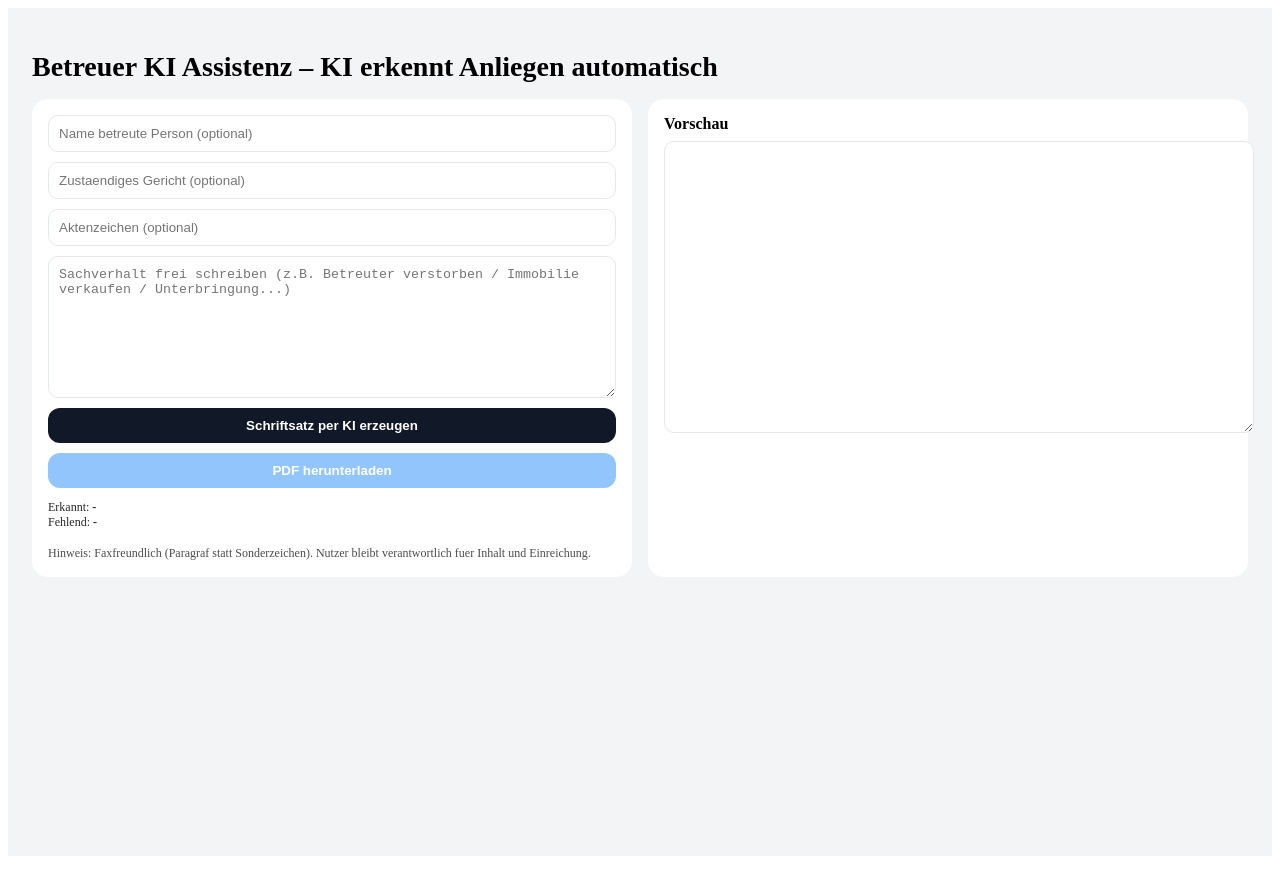
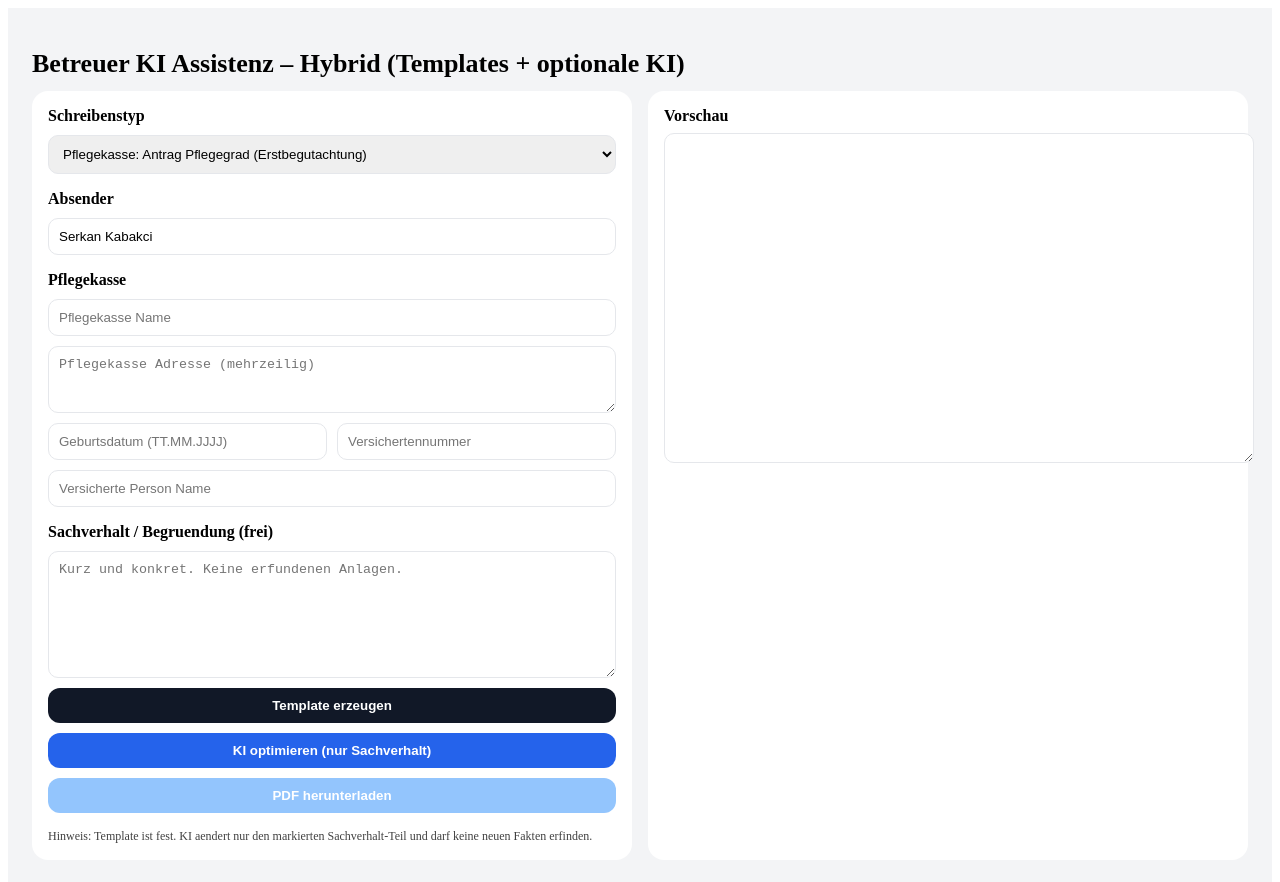
Before and after one commit to Diyo62/Betreuer-KI, a React (Vite) app: page / in a window 1280 px wide. Shown: the top 882 px of the page. Built offline with nearby package versions, Linux system fonts and the light colour scheme.

Commit message:
Refactor App component and update state management

```diff
--- a/src/App.jsx
+++ b/src/App.jsx
@@ -1,181 +1,394 @@
-import React, { useState } from "react";
+import React, { useMemo, useState } from "react";
 import { motion } from "framer-motion";
 import { jsPDF } from "jspdf";
 
+import { COURTS, getCourtById } from "./courts";
+import { TEMPLATES, getTemplateById, SACHVERHALT_START, SACHVERHALT_END } from "./templates";
+
 export default function App() {
-  const [name, setName] = useState("");
-  const [gericht, setGericht] = useState("");
+  // Common
+  const [templateId, setTemplateId] = useState(TEMPLATES[0]?.id || "");
+  const tpl = useMemo(() => getTemplateById(templateId), [templateId]);
+
+  const [betreuernName, setBetreuernName] = useState("Serkan Kabakci");
+
+  // Gericht
+  const [courtId, setCourtId] = useState(COURTS[0]?.id || "");
+  const [courtCustomName, setCourtCustomName] = useState("");
+  const [courtCustomAddress, setCourtCustomAddress] = useState("");
+
+  // Pflegekasse
+  const [kasseName, setKasseName] = useState("");
+  const [kasseAddress, setKasseAddress] = useState("");
+
+  // Betreute Person / Versicherte
+  const [betreuteName, setBetreuteName] = useState("");
+  const [betreuteGeb, setBetreuteGeb] = useState("");
   const [az, setAz] = useState("");
+
+  const [versName, setVersName] = useState("");
+  const [versGeb, setVersGeb] = useState("");
+  const [versNr, setVersNr] = useState("");
+
+  // Template-specific
+  const [fristBis, setFristBis] = useState("");
+  const [sterbeDatum, setSterbeDatum] = useState("");
+  const [bankName, setBankName] = useState("");
+  const [iban, setIban] = useState("");
+
+  // Text
   const [sachverhalt, setSachverhalt] = useState("");
+  const [output, setOutput] = useState("");
 
-  const [output, setOutput] = useState("");
-  const [loading, setLoading] = useState(false);
+  // KI
+  const [loadingKI, setLoadingKI] = useState(false);
 
-  const [caseType, setCaseType] = useState("");
-  const [missing, setMissing] = useState([]);
+  function resolveCourt() {
+    if (courtId === "custom") {
+      return {
+        name: courtCustomName || "[Gericht]",
+        address: courtCustomAddress || "[Adresse Gericht]",
+      };
+    }
+    const c = getCourtById(courtId);
+    return {
+      name: c?.name || "[Gericht]",
+      address: (c?.addressLines || ["[Adresse Gericht]"]).join("\n"),
+    };
+  }
 
-  const generate = async () => {
-    setLoading(true);
-    setOutput("");
-    setCaseType("");
-    setMissing([]);
+  const buildFields = () => {
+    const court = resolveCourt();
+    return {
+      betreuernName,
 
+      // Gericht
+      courtName: court.name,
+      courtAddress: court.address,
+      az,
+      betreuteName,
+      betreuteGeb,
+
+      // Pflegekasse
+      kasseName,
+      kasseAddress,
+      versName,
+      versGeb,
+      versNr,
+
+      // specifics
+      fristBis,
+      sterbeDatum,
+      bankName,
+      iban,
+
+      // free
+      sachverhalt,
+    };
+  };
+
+  const generateTemplate = () => {
+    const t = getTemplateById(templateId);
+    if (!t) return;
+
+    const fields = buildFields();
+    const draft = t.build(fields);
+    setOutput(draft);
+  };
+
+  const optimizeWithKI = async () => {
+    if (!output) {
+      alert("Bitte zuerst 'Template erzeugen' klicken.");
+      return;
+    }
+    setLoadingKI(true);
     try {
-      const r = await fetch("/api/draft", {
+      const r = await fetch("/api/polish", {
         method: "POST",
         headers: { "Content-Type": "application/json" },
-        body: JSON.stringify({ name, gericht, az, sachverhalt })
+        body: JSON.stringify({
+          draft: output,
+          startMarker: SACHVERHALT_START,
+          endMarker: SACHVERHALT_END,
+        }),
       });
-
       const data = await r.json();
       if (!r.ok) throw new Error(data?.error || "KI Fehler");
-
-      setCaseType(data.case_type || "");
-      setMissing(Array.isArray(data.missing_fields) ? data.missing_fields : []);
-      setOutput(data.text || "");
+      setOutput(data.draft || output);
     } catch (e) {
-      setOutput("FEHLER: " + (e?.message || String(e)));
+      alert(e?.message || String(e));
     } finally {
-      setLoading(false);
+      setLoadingKI(false);
     }
   };
 
   const downloadPDF = () => {
     const doc = new jsPDF({ unit: "pt", format: "a4" });
-
-    const text = output || "Bitte zuerst den Schriftsatz erzeugen.";
+    const text = output || "Bitte zuerst Template erzeugen.";
     const lines = doc.splitTextToSize(text, 500);
-
     doc.setFont("times", "normal");
     doc.setFontSize(11);
     doc.text(lines, 50, 70);
-
     doc.save("Schriftsatz.pdf");
   };
+
+  const showCourtFields = tpl?.target === "gericht";
+  const showKasseFields = tpl?.target === "pflegekasse";
 
   return (
     <div style={{ minHeight: "100vh", background: "#f3f4f6", padding: 24 }}>
       <motion.h1
-        style={{ fontSize: 28, fontWeight: 800, marginBottom: 16 }}
-        initial={{ opacity: 0, y: -10 }}
+        style={{ fontSize: 26, fontWeight: 800, marginBottom: 12 }}
+        initial={{ opacity: 0, y: -8 }}
         animate={{ opacity: 1, y: 0 }}
       >
-        Betreuer KI Assistenz – KI erkennt Anliegen automatisch
+        Betreuer KI Assistenz – Hybrid (Templates + optionale KI)
       </motion.h1>
 
       <div
         style={{
           display: "grid",
-          gridTemplateColumns: "repeat(auto-fit, minmax(340px, 1fr))",
-          gap: 16
+          gridTemplateColumns: "repeat(auto-fit, minmax(360px, 1fr))",
+          gap: 16,
         }}
       >
+        {/* LEFT */}
         <div style={{ background: "white", borderRadius: 16, padding: 16 }}>
           <div style={{ display: "grid", gap: 10 }}>
+            <div style={{ fontWeight: 800 }}>Schreibenstyp</div>
+            <select
+              value={templateId}
+              onChange={(e) => setTemplateId(e.target.value)}
+              style={{ padding: 10, borderRadius: 10, border: "1px solid #e5e7eb" }}
+            >
+              {TEMPLATES.map((t) => (
+                <option key={t.id} value={t.id}>
+                  {t.label}
+                </option>
+              ))}
+            </select>
+
+            <div style={{ fontWeight: 800, marginTop: 6 }}>Absender</div>
             <input
-              placeholder="Name betreute Person (optional)"
-              value={name}
-              onChange={(e) => setName(e.target.value)}
-              style={{
-                padding: 10,
-                borderRadius: 10,
-                border: "1px solid #e5e7eb"
-              }}
+              value={betreuernName}
+              onChange={(e) => setBetreuernName(e.target.value)}
+              placeholder="Betreuer Name"
+              style={{ padding: 10, borderRadius: 10, border: "1px solid #e5e7eb" }}
             />
 
-            <input
-              placeholder="Zustaendiges Gericht (optional)"
-              value={gericht}
-              onChange={(e) => setGericht(e.target.value)}
-              style={{
-                padding: 10,
-                borderRadius: 10,
-                border: "1px solid #e5e7eb"
-              }}
-            />
+            {showCourtFields && (
+              <>
+                <div style={{ fontWeight: 800, marginTop: 6 }}>Gericht</div>
+                <select
+                  value={courtId}
+                  onChange={(e) => setCourtId(e.target.value)}
+                  style={{ padding: 10, borderRadius: 10, border: "1px solid #e5e7eb" }}
+                >
+                  {COURTS.map((c) => (
+                    <option key={c.id} value={c.id}>
+                      {c.name}
+                    </option>
+                  ))}
+                  <option value="custom">Freitext</option>
+                </select>
 
-            <input
-              placeholder="Aktenzeichen (optional)"
-              value={az}
-              onChange={(e) => setAz(e.target.value)}
-              style={{
-                padding: 10,
-                borderRadius: 10,
-                border: "1px solid #e5e7eb"
-              }}
-            />
+                {courtId === "custom" && (
+                  <>
+                    <input
+                      value={courtCustomName}
+                      onChange={(e) => setCourtCustomName(e.target.value)}
+                      placeholder="Gericht Name"
+                      style={{ padding: 10, borderRadius: 10, border: "1px solid #e5e7eb" }}
+                    />
+                    <textarea
+                      value={courtCustomAddress}
+                      onChange={(e) => setCourtCustomAddress(e.target.value)}
+                      placeholder="Gericht Adresse (mehrzeilig)"
+                      rows={3}
+                      style={{ padding: 10, borderRadius: 10, border: "1px solid #e5e7eb" }}
+                    />
+                  </>
+                )}
 
+                <div style={{ display: "grid", gridTemplateColumns: "1fr 1fr", gap: 10 }}>
+                  <input
+                    value={az}
+                    onChange={(e) => setAz(e.target.value)}
+                    placeholder="Aktenzeichen"
+                    style={{ padding: 10, borderRadius: 10, border: "1px solid #e5e7eb" }}
+                  />
+                  <input
+                    value={betreuteGeb}
+                    onChange={(e) => setBetreuteGeb(e.target.value)}
+                    placeholder="Geburtsdatum (TT.MM.JJJJ)"
+                    style={{ padding: 10, borderRadius: 10, border: "1px solid #e5e7eb" }}
+                  />
+                </div>
+
+                <input
+                  value={betreuteName}
+                  onChange={(e) => setBetreuteName(e.target.value)}
+                  placeholder="Betreute Person Name"
+                  style={{ padding: 10, borderRadius: 10, border: "1px solid #e5e7eb" }}
+                />
+              </>
+            )}
+
+            {showKasseFields && (
+              <>
+                <div style={{ fontWeight: 800, marginTop: 6 }}>Pflegekasse</div>
+                <input
+                  value={kasseName}
+                  onChange={(e) => setKasseName(e.target.value)}
+                  placeholder="Pflegekasse Name"
+                  style={{ padding: 10, borderRadius: 10, border: "1px solid #e5e7eb" }}
+                />
+                <textarea
+                  value={kasseAddress}
+                  onChange={(e) => setKasseAddress(e.target.value)}
+                  placeholder="Pflegekasse Adresse (mehrzeilig)"
+                  rows={3}
+                  style={{ padding: 10, borderRadius: 10, border: "1px solid #e5e7eb" }}
+                />
+
+                <div style={{ display: "grid", gridTemplateColumns: "1fr 1fr", gap: 10 }}>
+                  <input
+                    value={versGeb}
+                    onChange={(e) => setVersGeb(e.target.value)}
+                    placeholder="Geburtsdatum (TT.MM.JJJJ)"
+                    style={{ padding: 10, borderRadius: 10, border: "1px solid #e5e7eb" }}
+                  />
+                  <input
+                    value={versNr}
+                    onChange={(e) => setVersNr(e.target.value)}
+                    placeholder="Versichertennummer"
+                    style={{ padding: 10, borderRadius: 10, border: "1px solid #e5e7eb" }}
+                  />
+                </div>
+
+                <input
+                  value={versName}
+                  onChange={(e) => setVersName(e.target.value)}
+                  placeholder="Versicherte Person Name"
+                  style={{ padding: 10, borderRadius: 10, border: "1px solid #e5e7eb" }}
+                />
+              </>
+            )}
+
+            {/* Template-specific mini fields */}
+            {templateId === "fristverlaengerung" && (
+              <input
+                value={fristBis}
+                onChange={(e) => setFristBis(e.target.value)}
+                placeholder="Frist bis (TT.MM.JJJJ)"
+                style={{ padding: 10, borderRadius: 10, border: "1px solid #e5e7eb" }}
+              />
+            )}
+
+            {templateId === "todesfall_mitteilung" && (
+              <input
+                value={sterbeDatum}
+                onChange={(e) => setSterbeDatum(e.target.value)}
+                placeholder="Sterbedatum (TT.MM.JJJJ)"
+                style={{ padding: 10, borderRadius: 10, border: "1px solid #e5e7eb" }}
+              />
+            )}
+
+            {templateId === "neues_bankkonto" && (
+              <>
+                <input
+                  value={bankName}
+                  onChange={(e) => setBankName(e.target.value)}
+                  placeholder="Bank Name"
+                  style={{ padding: 10, borderRadius: 10, border: "1px solid #e5e7eb" }}
+                />
+                <input
+                  value={iban}
+                  onChange={(e) => setIban(e.target.value)}
+                  placeholder="IBAN"
+                  style={{ padding: 10, borderRadius: 10, border: "1px solid #e5e7eb" }}
+                />
+              </>
+            )}
+
+            <div style={{ fontWeight: 800, marginTop: 6 }}>
+              Sachverhalt / Begruendung (frei)
+            </div>
             <textarea
-              placeholder="Sachverhalt frei schreiben (z.B. Betreuter verstorben / Immobilie verkaufen / Unterbringung...)"
               value={sachverhalt}
               onChange={(e) => setSachverhalt(e.target.value)}
-              rows={8}
-              style={{
-                padding: 10,
-                borderRadius: 10,
-                border: "1px solid #e5e7eb"
-              }}
+              rows={7}
+              placeholder="Kurz und konkret. Keine erfundenen Anlagen."
+              style={{ padding: 10, borderRadius: 10, border: "1px solid #e5e7eb" }}
             />
 
             <button
-              onClick={generate}
-              disabled={loading}
+              onClick={generateTemplate}
               style={{
                 padding: "10px 12px",
                 borderRadius: 12,
                 border: 0,
-                background: loading ? "#6b7280" : "#111827",
+                background: "#111827",
                 color: "white",
-                fontWeight: 700,
-                cursor: loading ? "not-allowed" : "pointer"
+                fontWeight: 800,
+                cursor: "pointer",
               }}
             >
-              {loading ? "KI arbeitet..." : "Schriftsatz per KI erzeugen"}
+              Template erzeugen
+            </button>
+
+            <button
+              onClick={optimizeWithKI}
+              disabled={loadingKI}
+              style={{
+                padding: "10px 12px",
+                borderRadius: 12,
+                border: 0,
+                background: loadingKI ? "#6b7280" : "#2563eb",
+                color: "white",
+                fontWeight: 800,
+                cursor: loadingKI ? "not-allowed" : "pointer",
+              }}
+            >
+              {loadingKI ? "KI arbeitet..." : "KI optimieren (nur Sachverhalt)"}
             </button>
 
             <button
               onClick={downloadPDF}
-              disabled={!output || loading}
+              disabled={!output}
               style={{
                 padding: "10px 12px",
                 borderRadius: 12,
                 border: 0,
-                background: !output || loading ? "#93c5fd" : "#2563eb",
+                background: !output ? "#93c5fd" : "#0ea5e9",
                 color: "white",
-                fontWeight: 700,
-                cursor: !output || loading ? "not-allowed" : "pointer"
+                fontWeight: 800,
+                cursor: !output ? "not-allowed" : "pointer",
               }}
             >
               PDF herunterladen
             </button>
 
-            <div style={{ fontSize: 12, opacity: 0.85, marginTop: 2 }}>
-              <div>
-                Erkannt: <b>{caseType || "-"}</b>
-              </div>
-              <div>
-                Fehlend:{" "}
-                <b>{missing.length ? missing.join(", ") : "-"}</b>
-              </div>
-            </div>
-
-            <div style={{ fontSize: 12, opacity: 0.7, marginTop: 6 }}>
-              Hinweis: Faxfreundlich (Paragraf statt Sonderzeichen). Nutzer bleibt verantwortlich fuer Inhalt und Einreichung.
+            <div style={{ fontSize: 12, opacity: 0.75, marginTop: 6 }}>
+              Hinweis: Template ist fest. KI aendert nur den markierten Sachverhalt-Teil und darf keine neuen Fakten erfinden.
             </div>
           </div>
         </div>
 
+        {/* RIGHT */}
         <div style={{ background: "white", borderRadius: 16, padding: 16 }}>
-          <div style={{ fontWeight: 700, marginBottom: 8 }}>Vorschau</div>
+          <div style={{ fontWeight: 800, marginBottom: 8 }}>Vorschau</div>
           <textarea
             value={output}
-            readOnly
-            rows={18}
+            onChange={(e) => setOutput(e.target.value)}
+            rows={22}
             style={{
               width: "100%",
               padding: 10,
               borderRadius: 10,
-              border: "1px solid #e5e7eb"
+              border: "1px solid #e5e7eb",
+              fontFamily: "ui-monospace, SFMono-Regular, Menlo, Monaco, Consolas, monospace",
+              fontSize: 12,
             }}
           />
         </div>
```
